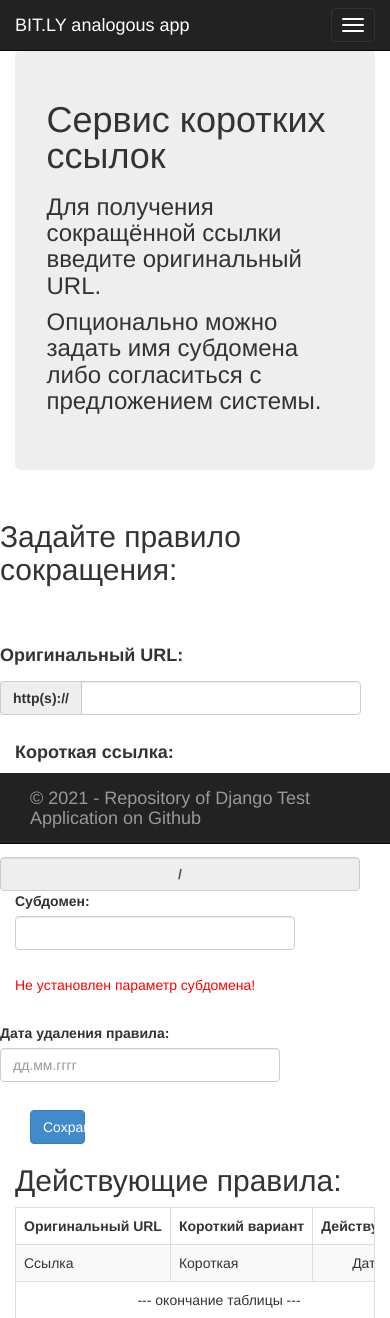
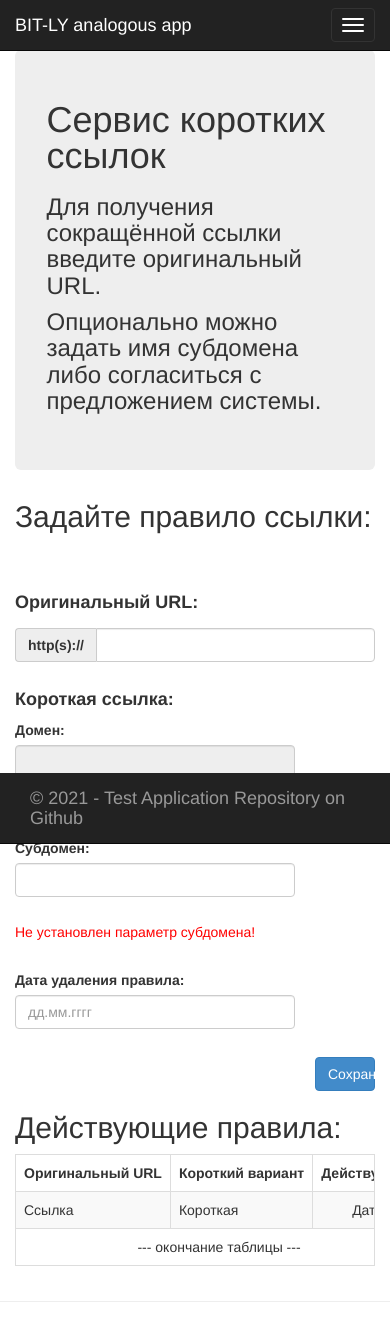
Before and after one commit to vizonet/Bitly_analog, a Django app: page / in a window 390 px wide. Shown: the top 1318 px of the page. Run offline with Django 3.2, Linux system fonts and the light colour scheme; some libraries are stand-ins or nearby versions.

Commit message:
Фронт

```diff
--- a/bitly_analog/app/forms.py
+++ b/bitly_analog/app/forms.py
@@ -15,7 +15,7 @@ class Mainform(forms.ModelForm):
         fields = '__all__'
         exclude = ['short', 'str_limit']
         widgets = {
-            'link': forms.URLInput(attrs={'class': 'form-control'}),
+            'link': forms.URLInput(attrs={'class': 'form-control' }),
             'expire_date': forms.DateInput(format=('%d.%m.%Y'), attrs={'class': 'form-control', 'placeholder': 'дд.мм.гггг'}),
             'subpart': forms.TextInput(attrs={'class': 'form-control'}),
         }
--- a/bitly_analog/app/static/app/scripts/new/utils.js
+++ b/bitly_analog/app/static/app/scripts/new/utils.js
@@ -1,4 +1,6 @@
 /* Набор функций для манипулирования частями ссылок */
+
+const def_link = 'https://';
 
 let link,       // поле полной ссылки
     domain,     // поле домена
@@ -25,11 +27,12 @@ function let_short() {
      * Возвращает JSON-обдъект строковых значений домена и субдомена {'domain': <domain>, 'subpart': <subpart>}.
      * */
 
+    // Получение частей ссылки по ключам из стандартного набора свойств tag-элемента 'a' -
+    // - ['href', 'protocol', 'host', 'hostname', 'port', 'pathname', 'search', 'hash']
+
     // DOM-элемент ссылки со значением поля
     let url = document.createElement('a');
-    url.href = link.value;
-
-    // Получение частей ссылки по ключам из стандартного набора элемента 'a' - ['href','protocol','host','hostname','port','pathname','search','hash']
+    url.href = (link.value) ? link.value : def_link;
 
     // извлечение домена
     // let re = /https?:\/\/(?:[-\w]+\.)?([-\w]+)\.\w+(?:\.\w+)?\/?.*/i
--- a/bitly_analog/app/templates/app/index.html
+++ b/bitly_analog/app/templates/app/index.html
@@ -4,18 +4,6 @@
 {% load staticfiles %}
 <script src="{% static 'app/scripts/new/fetch_request.js' %}"></script>
 <script src="{% static 'app/scripts/new/utils.js' %}"></script>
-
-<style>
-    /* нижний отступ */
-    .btm-sp {
-        margin-bottom: 2em;
-    }
-
-    /* стиль ячеек таблицы */
-    table td[name='date'], th, tfoot {
-        text-align: center;
-    }
-</style>
 
 <div class="jumbotron" style="padding: 1.5em;">
     <h1>Сервис коротких ссылок</h1>
@@ -24,10 +12,11 @@
 </div>
 
 <!-- секция с формой ввода -->
-<section class="row">
-    <h2 class="btm-sp">Задайте правило сокращения:</h2>
+<section>
     <!-- форма ввода -->
-    <form id="mainform" method="POST" class="form-group">{%csrf_token %}
+    <form id="mainform" method="POST" class="form-group">
+        {%csrf_token %}
+        <h2 class="btm-sp">Задайте правило ссылки:</h2>
         <!-- поле оригинальной ссылки 'link' -->
         <div class="btm-sp">
             <h4>{{mainform.link.label_tag}}</h4>
@@ -40,21 +29,22 @@
         </div>
 
         <!-- поля короткой ссылки 'domain' и 'subpart' -->
-        <div class="col-xs-12 btm-sp" {#style="border: 1px solid lightgrey;"#}>
+        <div class="btm-sp" {#style="border: 1px solid lightgrey;"#}>
             <h4><b>Короткая ссылка:</b></h4>
-            <div class="row">
+            <div class="row" style="padding-left: 0;">
+                <!-- domain -->
                 <div class="col-xs-12 col-md-2">
-                    <div class="input-group">
-                        {{mainform.domain.label_tag}}
-                        {{mainform.domain}}
-                    </div>
+                    {{mainform.domain.label_tag}}
+                    {{mainform.domain}}
                 </div>
+                <!-- разделитель-слэш -->
                 <div class="row col-xs-12 col-md-1">
                     <div class="col-xs-12"> <!-- блок с пустой меткой поля -->
                         <label>&emsp;<br/></label>
                     </div>
-                    <span class="form-control" style="text-align: center;" disabled><b>/</b></span> <!-- разделитель ссылки - слэш -->
+                    <span class="form-control" style="text-align: center;"><b>/</b></span>
                 </div>
+                <!-- subpart -->
                 <div class="col-xs-12 col-md-2">
                     {{mainform.subpart.label_tag}}
                     {{mainform.subpart}}
@@ -77,9 +67,11 @@
             {{mainform.expire_date}}
         </div>
 
-        <!-- form.submit -->
-        <div class="col-xs-12">
-            <div class="col-xs-12 col-md-offset-10"><button type ="submit" class="col-xs-2 btn btn-primary">Сохранить</button></div>
+        <!-- кнопка form.submit -->
+        <div class="row">
+            <div class="col-xs-12 i-right">
+                <button type="submit" class="btn btn-primary col-xs-2">Сохранить</button>
+            </div>
         </div>
     </form>
 </section>
--- a/bitly_analog/app/templates/app/layout.html
+++ b/bitly_analog/app/templates/app/layout.html
@@ -8,6 +8,22 @@
     <link rel="stylesheet" type="text/css" href="{% static 'app/content/bootstrap.min.css' %}" />
     <link rel="stylesheet" type="text/css" href="{% static 'app/content/site.css' %}" />
     <script src="{% static 'app/scripts/modernizr-2.6.2.js' %}"></script>
+    <style>
+        /* Локальные стили */
+        /* нижний отступ */
+        .btm-sp {
+            margin-bottom: 2em;
+        }
+        /* стиль ячеек таблицы */
+        table td[name='date'], th, tfoot {
+            text-align: center;
+        }
+        /* Правое выравние элементов */
+        .i-right {
+            display: flex;
+            justify-content: flex-end;
+        }
+    </style>
 </head>
 
 <body>
@@ -19,7 +35,7 @@
                     <span class="icon-bar"></span>
                     <span class="icon-bar"></span>
                 </button>
-                <a href="/" class="navbar-brand">BIT.LY analogous app</a>
+                <a href="/" class="navbar-brand">BIT-LY analogous app</a>
             </div>
 
             {%comment%}
@@ -44,7 +60,9 @@
 
     <footer class="navbar navbar-inverse navbar-fixed-bottom">
         <div class="container">
-            <a href="https://github.com/vizonet/bitly_analog" class="navbar-brand">&copy; {{ year }} - Repository of Django Test Application on Github</a>
+            <a href="https://github.com/vizonet/bitly_analog" class="navbar-brand">
+                &copy; {{ year }} -  Test Application Repository on Github
+            </a>
         </div>
     </footer>
 
```
Also changed, not shown: 1 other file.
